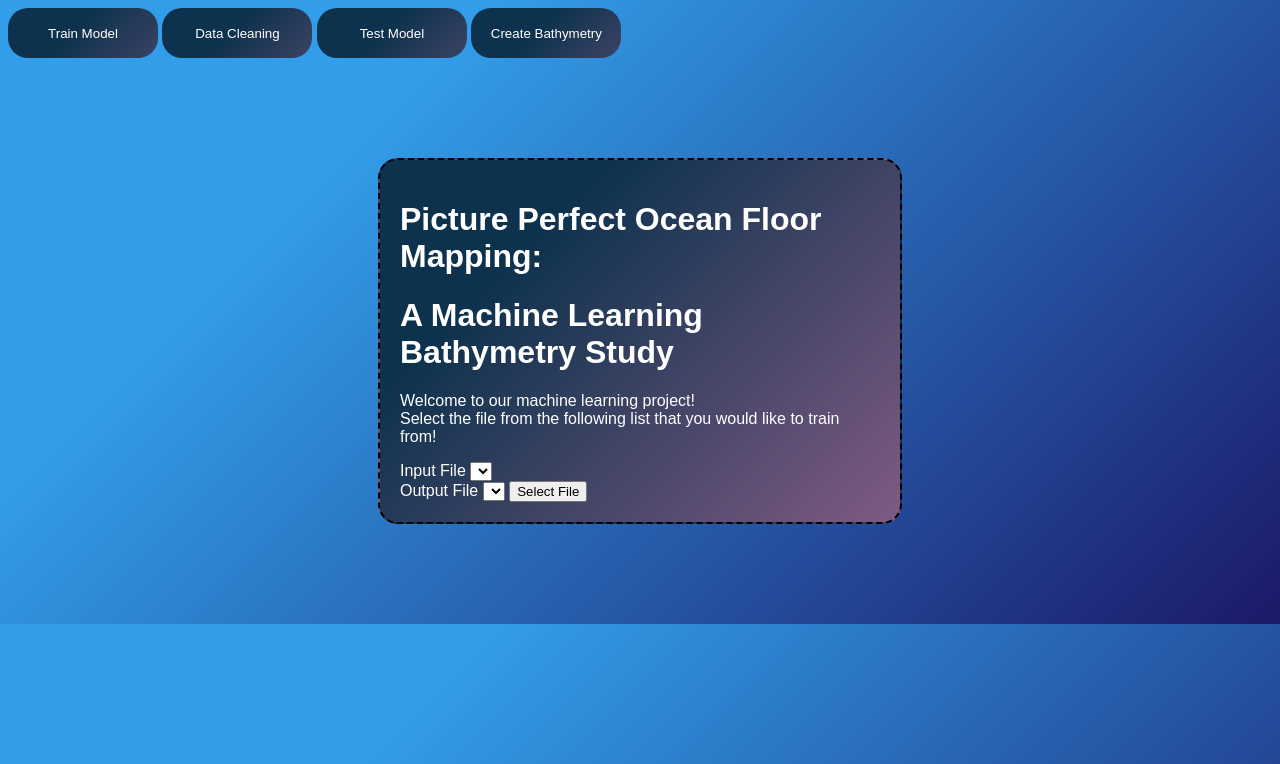
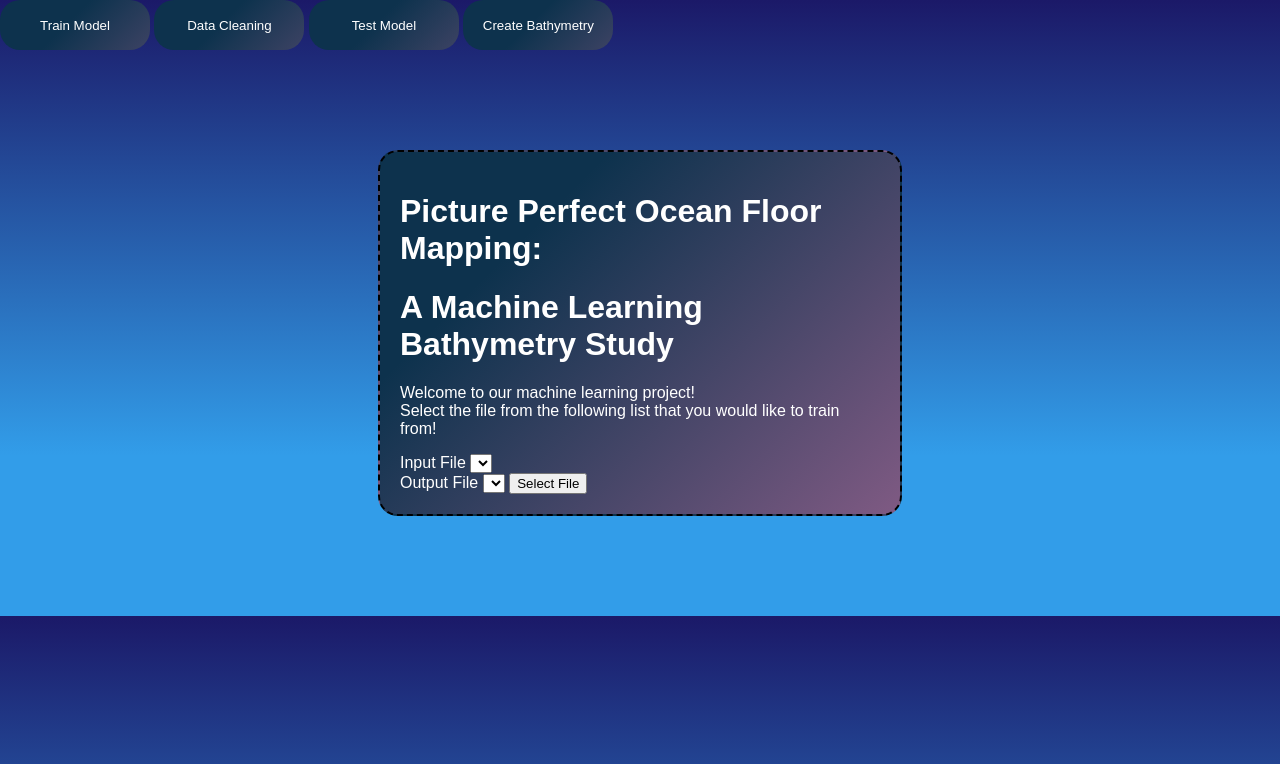
Before and after one commit to nbrown4/BathymetryResearch, a Flask app: page / in a window 1280 px wide. Shown: the top 764 px of the page. Run offline with Flask 2, Linux system fonts and the light colour scheme; lists and menus that the app fills with data are empty.

Commit message:
Update styles.css

```diff
--- a/Website/BathyProject/Website/static/styles.css
+++ b/Website/BathyProject/Website/static/styles.css
@@ -1,11 +1,12 @@
 @import url('https://fonts.googleapis.com/css?family=Montserrat:600&display=swap');
 
 body{
-  background-size: cover;
-  background-repeat: no-repeat;
-  background: linear-gradient(315deg, #1b1968 0%, #329de9 74%);
+  background-size: 100% 100%;
+  background-attachment: fixed;
+  background: no-repeat;
+  background: linear-gradient(180deg, #1b1968 0%, #329de9 74%);
   font-family:Arial, Helvetica, sans-serif;
-
+  margin: 0;
 }
 .div-1 {
   opacity: 100%;
```
